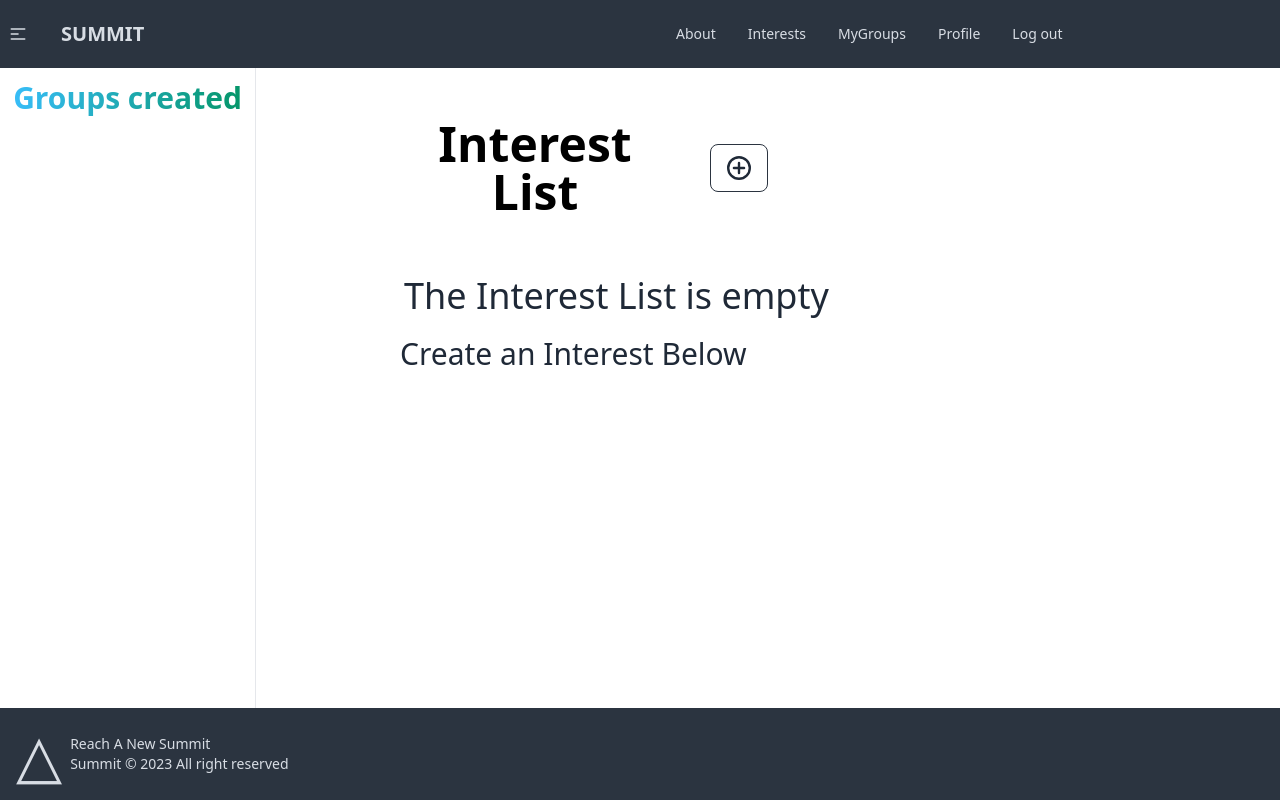
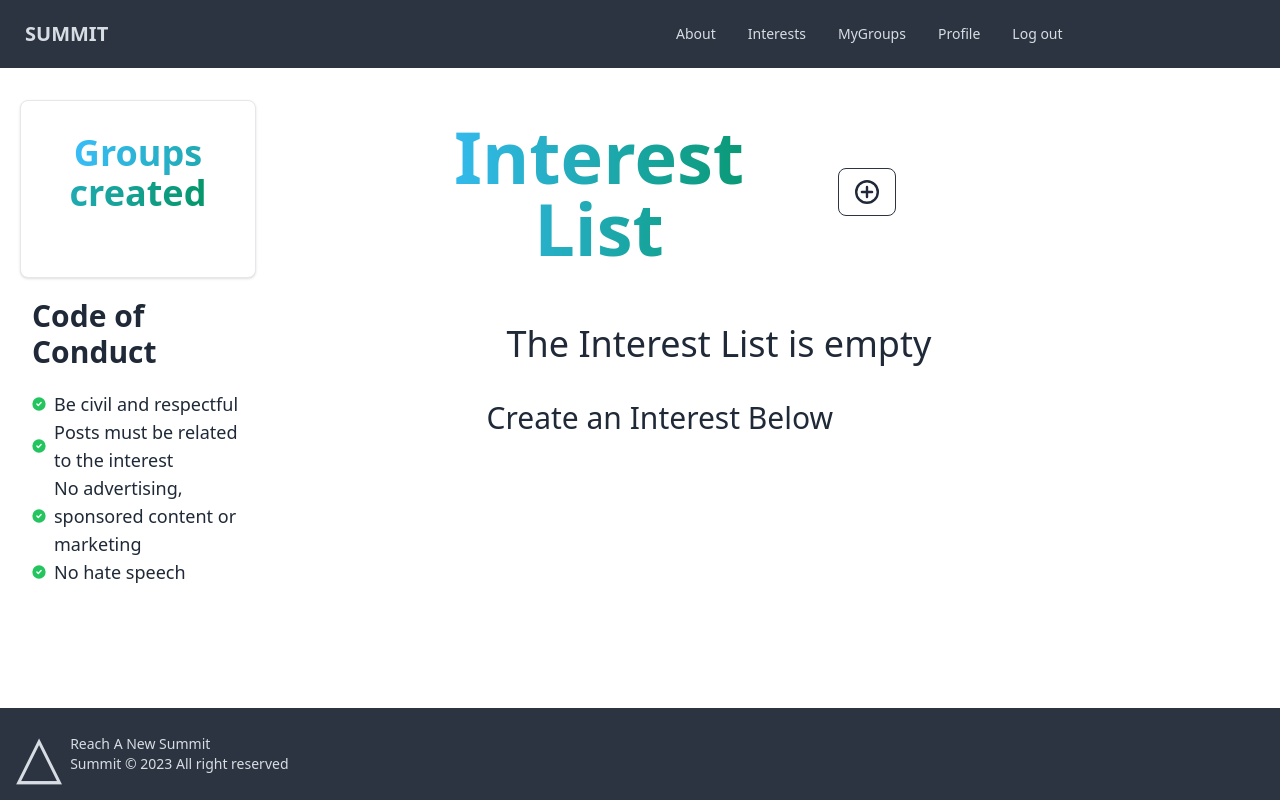
Before and after one commit to Bharatchandran/summitPrj3, a Django app: page /interests/ in a window 1280 px wide. Run offline with Django 4.2, Linux system fonts and the light colour scheme; the visitor is signed in with stand-in values (Sample User, id 1); data that the repository does not hold is empty; some libraries are stand-ins or nearby versions.

Commit message:
interest list styled

```diff
--- a/main_app/static/css/style.css
+++ b/main_app/static/css/style.css
@@ -2,26 +2,7 @@ body {
     min-height: 100vh;
 }
 
-
-
-input[type="text"], textarea, input[type='number']{
-    background: rgba(123, 115, 115, 0.2) !important;
-    /* border: 1px solid  rgba(255, 255, 255, 0.2); !important
-    margin-top: 2rem; !important; */
-}
-
-/* input[type='submit']{
-    font-size:15px;
-    width:120px;
-    height:45px;
-    margin-top: 6px;
-    color:#fff;
-    border-color:#4e6096;
-    border-radius: 10px;
-
-    background: black
-} */
-
+/* dont think we need this  */
 #bg-summit{
     background-image: url(https://i.imgur.com/w4RtIP7.jpeg);
 }
--- a/main_app/templates/base.html
+++ b/main_app/templates/base.html
@@ -15,22 +15,6 @@
     <header class="relative mb-20">
         <div class="navbar fixed top-0 z-40 bg-neutral text-neutral-content">
             <div class="navbar-start flex items-center space-x-4">
-                <div class="dropdown ">
-                    <svg xmlns="http://www.w3.org/2000/svg" class="h-5 w-5" fill="none" viewBox="0 0 24 24" stroke="currentColor"><path stroke-linecap="round" stroke-linejoin="round" stroke-width="2" d="M4 6h16M4 12h8m-8 6h16" /></svg>
-                    </label>
-                    <ul tabindex="0" class="menu menu-sm dropdown-content mt-3 z-[1] p-2 shadow bg-base-100 text-black rounded-box w-52">
-                        <li><a href="">About</a></li>
-                        {% if user.is_authenticated %}
-                            <li><a href="{%url 'interest_list'%}">Interests</a></li>
-                            <li><a href="">Groups</a></li>
-                        <li><a href="">Profile</a></li>
-                        <li><a href="{%url 'logout' %}">Log out </a></li>
-                        {% else %}
-                            <li><a href="">Sign Up</a></li>
-                            <li><a href="{%url 'login' %}">Log In </a></li>
-                        {% endif%}
-                    </ul>
-                </div>
                 <a class="btn btn-ghost normal-case text-xl" href="{%url 'home'%}">SUMMIT</a>
             </div>
             <div class="navbar-center hidden lg:flex">
--- a/main_app/templates/main_app/interest_list.html
+++ b/main_app/templates/main_app/interest_list.html
@@ -1,13 +1,14 @@
 {% extends 'base.html' %}
 {% block content %}
-
-<div class="col-start-1 col-end-2  ml-10 fixed top-20  h-5/6 grid grid-rows-6 gap-4 ">
-
-  <aside id="logo-sidebar" class=" flex flex-col items-center fixed top-0 left-0 z-40 w-64 h-screen pt-20 transition-transform -translate-x-full bg-white border-r border-gray-200 sm:translate-x-0 dark:bg-gray-800 dark:border-gray-700" aria-label="Sidebar">
-    <div><h1 class="mb-4 text-xl font-extrabold text-gray-900 dark:text-white md:text-xl lg:text-3xl"><span class="text-transparent bg-clip-text bg-gradient-to-r to-emerald-600 from-sky-400">Groups created</span> </h1></div>
+<div class="col-span-2 mt-5 ml-5">
+    <div class="flex flex-col gap-5">
+        <div class="row-span-2">
+            <div class="w-full p-4 text-center bg-white border border-gray-200 rounded-lg shadow sm:p-8  dark:bg-gray-800 dark:border-gray-700">
+                <div><h1 class="mb-4 text-xl font-extrabold text-gray-900 dark:text-white md:text-xl lg:text-3xl"><span class="text-transparent text-4xl font-bold bg-clip-text bg-gradient-to-r to-emerald-600 from-sky-400">Groups created</span></h1></div>
+                <div class="mt-3 ">
                     <div class="h-full px-3 pb-4 overflow-y-auto bg-white dark:bg-gray-800">
                         <ul class="space-y-2 font-medium">
-        {%for group in groups%}
+                            {% for group in groups%}
                                 <li>
                                     <a href="#" class="flex items-center p-2 text-gray-900 rounded-lg dark:text-white hover:bg-gray-100 dark:hover:bg-gray-700 group">
                                         <svg class="w-5 h-5 text-gray-500 transition duration-75 dark:text-gray-400 group-hover:text-gray-900 dark:group-hover:text-white" aria-hidden="true" xmlns="http://www.w3.org/2000/svg" fill="currentColor" viewBox="0 0 22 21">
@@ -20,34 +21,59 @@
                             {%endfor%}
                         </ul>
                     </div>
- </aside>
                 </div>
-
-
-
-<div class="col-start-4 col-end-8  ">
+            </div>
+        </div>
+        <div>
+            <h1 class="text-3xl font-bold ml-3  ">Code of Conduct</h1>
+            <ol class="mt-5 text-lg">
+                <li class="flex items-center ml-3 ">
+                    <svg class="w-3.5 h-3.5 mr-2 text-green-500 dark:text-green-400 flex-shrink-0" aria-hidden="true" xmlns="http://www.w3.org/2000/svg" fill="currentColor" viewBox="0 0 20 20">
+                        <path d="M10 .5a9.5 9.5 0 1 0 9.5 9.5A9.51 9.51 0 0 0 10 .5Zm3.707 8.207-4 4a1 1 0 0 1-1.414 0l-2-2a1 1 0 0 1 1.414-1.414L9 10.586l3.293-3.293a1 1 0 0 1 1.414 1.414Z"/>
+                    </svg>
+                    Be civil and respectful
+                </li>
+                <li class="flex items-center  ml-3 ">
+                    <svg class="w-3.5 h-3.5 mr-2 text-green-500 dark:text-green-400 flex-shrink-0" aria-hidden="true" xmlns="http://www.w3.org/2000/svg" fill="currentColor" viewBox="0 0 20 20">
+                        <path d="M10 .5a9.5 9.5 0 1 0 9.5 9.5A9.51 9.51 0 0 0 10 .5Zm3.707 8.207-4 4a1 1 0 0 1-1.414 0l-2-2a1 1 0 0 1 1.414-1.414L9 10.586l3.293-3.293a1 1 0 0 1 1.414 1.414Z"/>
+                    </svg>
+                    Posts must be related to the interest
+                </li>
+                <li class="flex items-center ml-3 ">
+                    <svg class="w-3.5 h-3.5 mr-2 text-green-500 dark:text-green-400 flex-shrink-0" aria-hidden="true" xmlns="http://www.w3.org/2000/svg" fill="currentColor" viewBox="0 0 20 20">
+                        <path d="M10 .5a9.5 9.5 0 1 0 9.5 9.5A9.51 9.51 0 0 0 10 .5Zm3.707 8.207-4 4a1 1 0 0 1-1.414 0l-2-2a1 1 0 0 1 1.414-1.414L9 10.586l3.293-3.293a1 1 0 0 1 1.414 1.414Z"/>
+                    </svg>
+                    No advertising, sponsored content or marketing
+                </li>
+                <li class="flex items-center ml-3 ">
+                    <svg class="w-3.5 h-3.5 mr-2 text-green-500 dark:text-green-400 flex-shrink-0" aria-hidden="true" xmlns="http://www.w3.org/2000/svg" fill="currentColor" viewBox="0 0 20 20">
+                        <path d="M10 .5a9.5 9.5 0 1 0 9.5 9.5A9.51 9.51 0 0 0 10 .5Zm3.707 8.207-4 4a1 1 0 0 1-1.414 0l-2-2a1 1 0 0 1 1.414-1.414L9 10.586l3.293-3.293a1 1 0 0 1 1.414 1.414Z"/>
+                    </svg>
+                    No hate speech
+                </li>
+            </ol>
+        </div>
+    </div>
+</div>
+<div class="col-start-4 col-end-9  ">
     <div class="flex justify-between items-center">
-    <h1 class="text-5xl font-bold text-center text-black m-10 ">Interest List</h1>
-      <a class="btn bg-white dark:bg-gray-800  btn-neutral m-6 mr-32" href="{% url 'interest_create' %}"><svg class="w-6 h-6 text-gray-800 dark:text-white" aria-hidden="true" xmlns="http://www.w3.org/2000/svg" width="20" height="20" fill="none" viewBox="0 0 20 20">
+        <h1 class="text-7xl font-bold text-center text-center text-black m-10 text-transparent text-4xl font-bold bg-clip-text bg-gradient-to-r to-emerald-600 from-sky-400" ">Interest List</h1>
+        <a class="btn bg-white dark:bg-gray-800  btn-neutral m-6 mr-32" href="{% url 'interest_create' %}">
+            <svg class="w-6 h-6 text-gray-800 dark:text-white" aria-hidden="true" xmlns="http://www.w3.org/2000/svg" width="20" height="20" fill="none" viewBox="0 0 20 20">
                 <path stroke="currentColor" stroke-linecap="round" stroke-linejoin="round" stroke-width="2" d="M10 5.757v8.486M5.757 10h8.486M19 10a9 9 0 1 1-18 0 9 9 0 0 1 18 0Z"/>
-      </svg></a>
+            </svg>
+        </a>
     </div>
-
-<div class="'flex flex-row space-x-4">
+    <div class="flex flex-col space-x-4 gap-4">
+        <div class=" grid md:grid-col-1  xl:grid-col-1 gap-4">
             {% if interest_list  %}
-  <div class=" grid md:grid-cols-1  xl:grid-cols-1 gap-4">
                     {% for interest in interest_list %}
-
-    <div  class="flex flex-col items-center bg-white border border-gray-200 rounded-lg shadow md:flex-row md:max-w-4xl hover:bg-gray-100 dark:border-gray-700 dark:bg-gray-800 dark:hover:bg-gray-700 h-52">
-      <!-- <img class="object-cover w-full rounded-t-lg h-96 md:h-auto md:w-48 md:rounded-none md:rounded-l-lg" src="/docs/images/blog/image-4.jpg" alt=""> -->
+                        <div class="flex flex-col items-center bg-white border border-gray-200 rounded-lg shadow hover:bg-gray-100 dark:border-gray-700 dark:bg-gray-800 dark:hover:bg-gray-700 h-52">
                                 <div class="flex ml-10 flex-col justify-between p-4 leading-normal">
                                         <h5 class="mb-2 text-2xl font-bold tracking-tight text-gray-900 dark:text-white">{{interest.name}}</h5>
-
-
                                         <p class="mb-3 font-normal text-gray-700 dark:text-gray-400">Here are the biggest enterprise technology acquisitions of 2021 so far, in reverse chronological order.</p>
                                         <div class="w-full flex justify-end ">
-          <a href="{%url 'group_list' interest.id%}" class=" inline-flex items-center px-3 py-2 text-sm font-medium text-center text-white bg-blue-700 rounded-lg hover:bg-blue-800 focus:ring-4 focus:outline-none focus:ring-blue-300 dark:bg-blue-600 dark:hover:bg-blue-700 dark:focus:ring-blue-800 w-24  ">
-            next
+                                                <a href="{%url 'group_list' interest.id%}" class=" inline-flex items-center px-3 py-2 text-sm font-medium text-center text-white bg-blue-700 rounded-lg hover:bg-blue-800 focus:ring-4 focus:outline-none focus:ring-blue-300 dark:bg-blue-600 dark:hover:bg-blue-700 dark:focus:ring-blue-800 w-24">next
                                                     <svg class="w-3.5 h-3.5 ml-2" aria-hidden="true" xmlns="http://www.w3.org/2000/svg" fill="none" viewBox="0 0 14 10">
                                                         <path stroke="currentColor" stroke-linecap="round" stroke-linejoin="round" stroke-width="2" d="M1 5h12m0 0L9 1m4 4L9 9"/>
                                                     </svg>
@@ -69,17 +95,14 @@
                                                 </li>
                                                 </ul>
                                         </div>
-
                                 </div>
                         </div>
-
                     {% endfor %}
                 </div>
             {% else %}
             <h4 class=" col-start-4 col-end-8 text-4xl dark:text-black m-5 ">The Interest List is empty</h4>
             <h3 class=" col-start-4 col-end-8 text-3xl dark:text-black">Create an Interest Below </h3>
         {% endif %}
-
     </div>
 </div>
 {% endblock %}
--- a/main_app/templates/registration/login.html
+++ b/main_app/templates/registration/login.html
@@ -3,13 +3,11 @@
 {% load tailwind_filters %}
 {% block content%}
 
-
-<div class="col-start-3 col-span-2">
+<div class="col-start-3 col-span-3 mt-20 " >
     <h1 class="ml-10 p-2 mt-10 text-4xl italic leading-loose">Peak Your Programming Potential</h1>
     <h1 class="ml-10 mt-10 text-8xl font-bold leading-loose">SIGN IN</h1>
 </div>
-
-<div class="col-start-6 col-span-2 mt-10 flex flex-col justify-center">
+<div class="col-start-7 col-span-3 flex flex-col justify-center">
     <form action="{% url 'login' %}" method="POST">
         {% csrf_token %}
         {{form|crispy}}
```
Also changed, not shown: main_app/templates/registration/signup.html (+3 -4 lines), main_app/migrations/0001_initial.py. Lines whose indentation alone changed are shown as unchanged.
